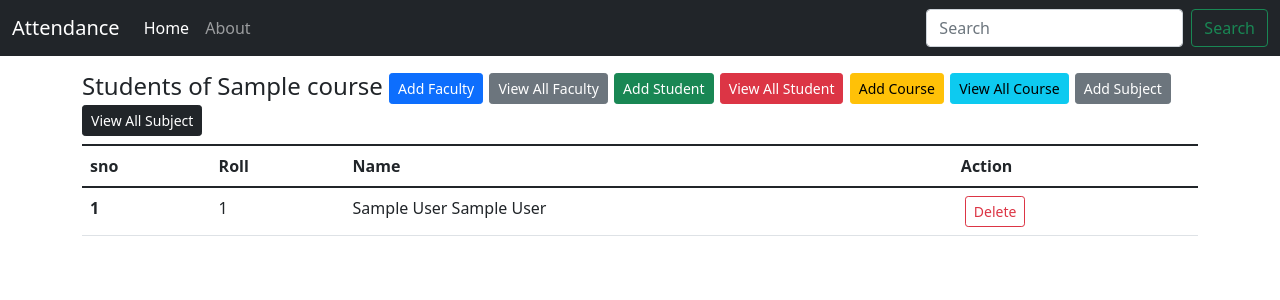
After one commit to anupkumarmridha/student, a Flask app: page /enrolled-course/1 in a window 1280 px wide. The commit adds this page. Shown: the top 300 px of the page. Run offline with Flask 2, Linux system fonts and the light colour scheme; tables that the repository leaves empty hold one stand-in row (values such as "Sample post").

Commit message:
course_enrollment_working

```diff
--- a/app.py
+++ b/app.py
@@ -1,6 +1,6 @@
 from logging import exception
 from plistlib import InvalidFileException
-from flask import Flask, redirect, render_template, request
+from flask import Flask, redirect, render_template, request, url_for
 from datetime import datetime
 from db import Database
 from flask_sqlalchemy import SQLAlchemy
@@ -211,6 +211,35 @@ def allCourseDeatils():
     allCourse=db.fetch_all_course()
     return render_template('all_course_details.html',allCourse=allCourse)
 
+@app.route("/enroll-course/<int:course_id>", methods=['GET', 'POST'])
+def enrollCourse(course_id):
+    # print(allTodo)
+    if request.method=='POST':
+        check=request.form.getlist('check')
+        for i in check:
+            print(i)
+            stu_roll=i
+            db.insert_enroll(stu_roll,course_id)
+        return redirect(url_for('enrolledCourse',course_id=course_id))
+    courseBio=db.fetch_one_course(course_id)
+    check_enroll=db.check_course_enroll(course_id=course_id)
+    if check_enroll==1:
+        allStudent=db.fetch_not_enrolled_students(course_id=course_id)
+    else:
+        allStudent=db.fetch_all_student()
+    return render_template('insert_enroll.html',courseBio=courseBio,allStudent=allStudent)
+
+@app.route("/enrolled-course/<int:course_id>", methods=['GET', 'POST'])
+def enrolledCourse(course_id):
+    allEnroll=db.fetch_course_enroll(course_id)
+    courseBio=db.fetch_one_course(course_id)
+    return render_template('view_enroll.html',allEnroll=allEnroll,courseBio=courseBio)
+
+@app.route("/delete-enroll/<int:course_id>/<int:enroll_id>", methods=['GET', 'POST'])
+def deleteEnroll(course_id,enroll_id):
+    db.delete_enroll(enroll_id)
+    return redirect(url_for('enrolledCourse',course_id=course_id))
+
 
 
 #course module
--- a/db.py
+++ b/db.py
@@ -73,6 +73,19 @@ class Database:
                     """
             self.cur.execute(course_table)
 
+        def create_enroll():
+            course_table="""create table if not exists enroll(
+                    enroll_id int not NULL AUTO_INCREMENT primary key,
+                    stu_roll int not NULL,
+                    course_id int not NULL,
+                    created_at datetime default now(),
+                    updated_at datetime default now(),
+                    foreign key(stu_roll) references student(stu_roll) ON UPDATE CASCADE ON DELETE CASCADE,
+                    foreign key(course_id) references course(course_id) ON UPDATE CASCADE ON DELETE CASCADE
+                    );
+                    """
+            self.cur.execute(course_table)
+
         # subject table
         def create_subject():
             subject_table="""create table if not exists subject(
@@ -134,10 +147,11 @@ class Database:
 
 
         try:
-            create_admin()
+            # create_admin()
             create_student()
             create_faculty()
             create_course()
+            create_enroll()
             create_subject()
             create_present()
             create_absent()
@@ -317,6 +331,72 @@ class Database:
         cur.execute(query)
         # print("Deleted")
 
+# insert enroll
+    def insert_enroll(self,stu_roll, course_id):
+       query="""insert into enroll(stu_roll,course_id)
+            values({},{})""".format(stu_roll,course_id)
+       print(query)
+    #    cur=self.cnx.cursor()    #curser method is come from connection
+       self.cur.execute(query)
+    #    self.cnx.commit()    #commit method come from connection
+
+    def fetch_course_enroll(self, course_id):
+        query="""SELECT * FROM enroll E LEFT OUTER JOIN
+        student S  ON E.stu_roll=S.stu_roll where course_id={}
+        UNION SELECT * FROM enroll E RIGHT OUTER JOIN
+        student S  ON E.stu_roll=S.stu_roll where course_id={}""".format(course_id,course_id)
+        print(query)
+    #    cur=self.cnx.cursor()    #curser method is come from connection
+        self.cur.execute(query)
+
+        result=self.cur.fetchall()
+        if len(result)>0:
+            # return json.dumps(result)
+            return result
+        else:
+            return {"message":"No data Found"}
+
+    def fetch_one_enroll(self, enroll_id):
+        query="select * from enroll where enroll_id={}".format(enroll_id)
+        self.cur.execute(query)
+        result=self.cur.fetchall()
+        if len(result)>0:
+            # return json.dumps(result)
+            return result
+        else:
+            return {"message":"No data Found"}
+
+    def check_course_enroll(self,course_id):
+        query="select * from enroll where course_id={}".format(course_id)
+        self.cur.execute(query)
+        result=self.cur.fetchall()
+        print(query)
+        if len(result)>0:
+            # return json.dumps(result)
+            return 1
+        else:
+            return 0
+
+    def fetch_not_enrolled_students(self,course_id):
+        query="""SELECT * FROM enroll E LEFT OUTER JOIN
+        student S  ON E.stu_roll<>S.stu_roll where course_id={}
+        UNION SELECT * FROM enroll E RIGHT OUTER JOIN
+        student S  ON E.stu_roll<>S.stu_roll where course_id={}""".format(course_id,course_id)
+        self.cur.execute(query)
+        result=self.cur.fetchall()
+        if len(result)>0:
+            # return json.dumps(result)
+            return result
+        else:
+            return {"message":"No data Found"}
+
+
+    def delete_enroll(self, enroll_id):
+        query="delete from enroll where enroll_id={}".format(enroll_id)
+        print(query)
+        cur=self.cnx.cursor()
+
+        cur.execute(query)
 
 
 # insert subject
--- a/templates/all_course_details.html
+++ b/templates/all_course_details.html
@@ -31,6 +31,8 @@
                 <td>{{course.course_name}}</td>
                 <td>{{course.course_desc}}</td>
                 <td>
+                    <a href="/enroll-course/{{course.course_id}}" type="button" class="btn btn-outline-success btn-sm mx-1">Add Students</a>
+                    <a href="/enrolled-course/{{course.course_id}}" type="button" class="btn btn-outline-success btn-sm mx-1">View Enrolled Students</a>
                     <a href="/update-course/{{course.course_id}}" type="button" class="btn btn-outline-warning btn-sm mx-1">Update</a>
                     <a href="/delete-course/{{course.course_id}}" type="button"
                         class="btn btn-outline-danger btn-sm mx-1">Delete</a>
--- /dev/null
+++ b/templates/view_enroll.html
@@ -0,0 +1,47 @@
+{% extends 'base.html' %}
+{% block title %} AllCourseDetails {% endblock title %}
+{% block body %}
+
+<div class="container my-3">
+
+    <h4>
+        {% for course in courseBio %}
+        Students of {{course.course_name}}
+        {% endfor %}
+        {% include 'aa_nav.html' %}
+    </h4>
+
+    {% if allEnroll|length==0 %}
+    <div class="alert alert-dark" role="alert">
+        No One Enroll
+    </div>
+    {% else %}
+    <table class="table">
+
+        <tbody>
+            <thead>
+                <tr>
+                    <th scope="col">sno</th>
+                    <th scope="col">Roll</th>
+                    <th scope="col">Name</th>
+                    <th scope="col">Action</th>
+                </tr>
+            </thead>
+            {% for enroll in allEnroll %}
+            <tr>
+                <th scope="row">{{loop.index}}</th>
+                <td>{{enroll.stu_roll}}</td>
+                <td>{{enroll.f_name}} {{enroll.l_name}}</td>
+
+                <td>
+
+                    <a href="/delete-enroll/{{enroll.course_id}}/{{enroll.enroll_id}}" type="button" class="btn btn-outline-danger btn-sm mx-1">Delete</a>
+                </td>
+            </tr>
+            {% endfor %}
+        </tbody>
+    </table>
+
+    {% endif %}
+
+{% endblock body %}
```
Also changed, not shown: templates/insert_enroll.html (added, +33 -0 lines).
